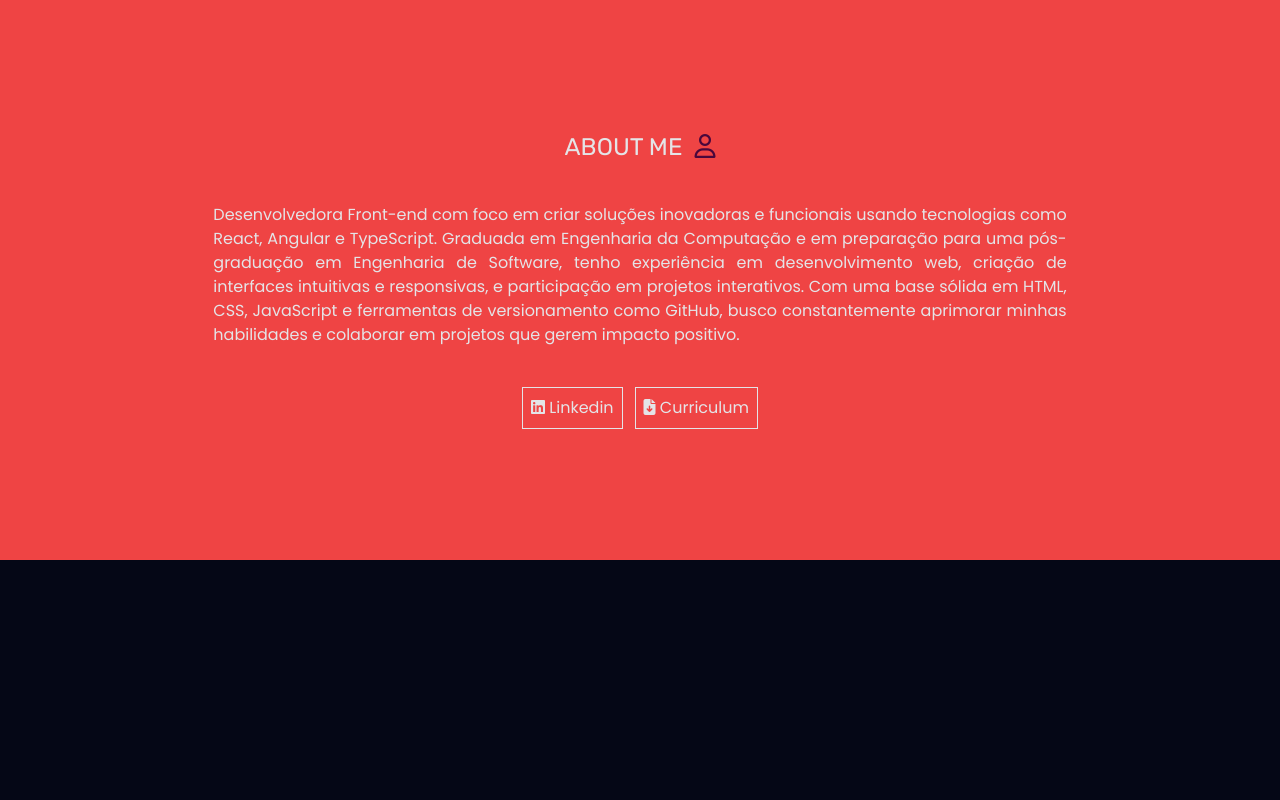
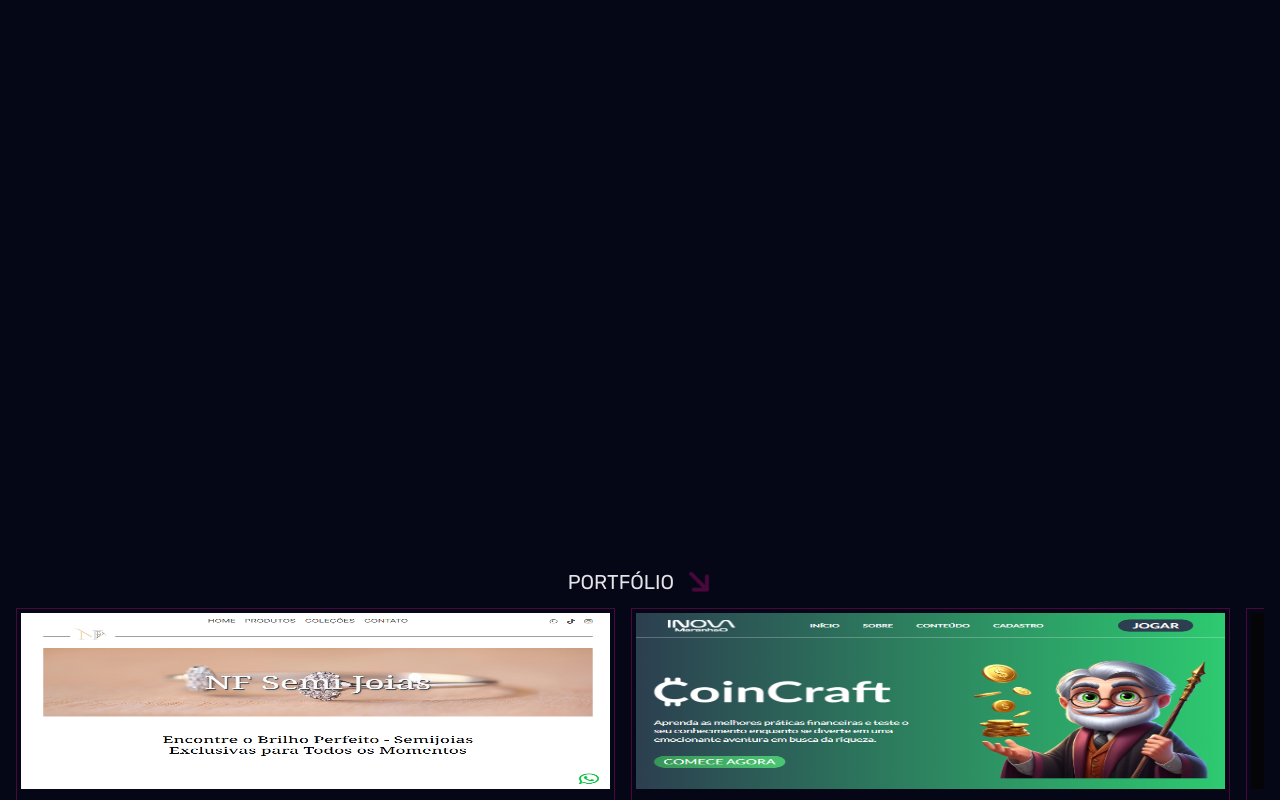
Before and after one commit to ElanyFS/my-portfolio, a React (Vite) app: page / in a window 1280 px wide. Shown: the top 800 px of the page. Built offline with nearby package versions, Linux system fonts and the light colour scheme.

Commit message:
feat: up skill and certificates

```diff
--- a/src/Layout/Layout.tsx
+++ b/src/Layout/Layout.tsx
@@ -11,14 +11,14 @@ export const Layout = () => {
   return (
     <main className="layout bg-principal min-h-screen h-auto" id="main">
       {/* <Home /> */}
-      <About />
-      <div className="min-h-[70vh] flex flex-col sm:flex-row justify-center sm:justify-around items-start gap-4 text-zinc-200 p-3">
+      {/* <About /> */}
+      <div className="min-h-[70vh] flex flex-col lg:flex-row justify-center sm:justify-around items-start gap-4 text-zinc-200 p-3">
         {/* <Skills /> */}
         {/* <Certificates /> */}
       </div>
       {/* <Experience /> */}
 
-      {/* <Projects /> */}
+      <Projects />
       {/* <Contact /> */}
       {/* <Footer /> */}
     </main>
--- a/src/containers/Certificates/Certificates.tsx
+++ b/src/containers/Certificates/Certificates.tsx
@@ -15,7 +15,7 @@ export const Certificates = () => {
     },
   ];
   return (
-    <section id="certificates" className="sm:min-h-[70vh] text-zinc-200 w-full sm:w-3/6 space-y-3 p-2">
+    <section id="certificates" className="lg:min-h-[70vh] text-zinc-200 w-full lg:w-3/6 space-y-3 p-2">
       <h1 className="font-rubik text-2xl uppercase text-center">
         Main Certificates
         <i className="fa-solid fa-award ml-3 text-secundaria"></i>
--- a/src/containers/Skills/Skills.tsx
+++ b/src/containers/Skills/Skills.tsx
@@ -22,7 +22,7 @@ export const Skills = () => {
     "figma",
   ];
   return (
-    <section id="skills" className="h-auto text-center w-full sm:w-2/6 p-2">
+    <section id="skills" className="h-auto text-center w-full lg:w-2/6 p-2">
       <h1 className="font-rubik text-2xl uppercase">
         My Skills
         {/* <i className="fa-solid fa-arrow-down fa-xl rotate-45 ml-1 text-secundaria "></i> */}
```
